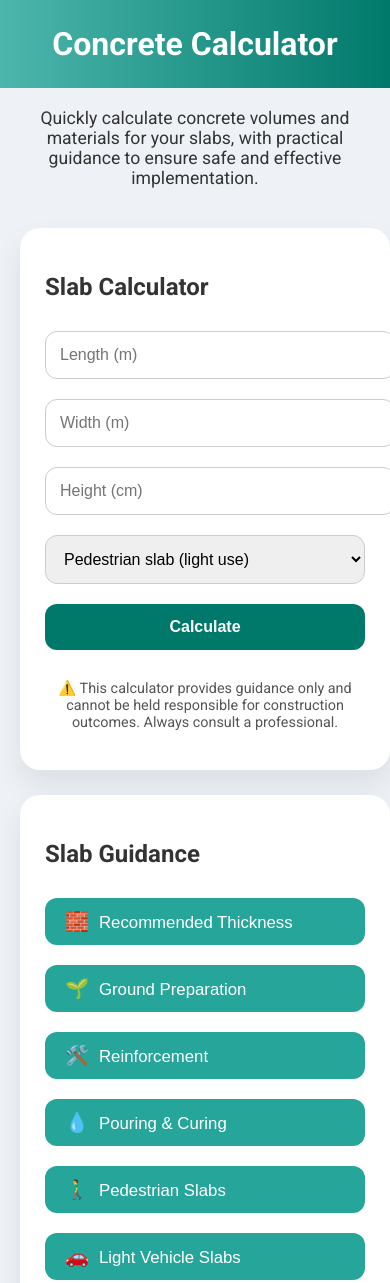
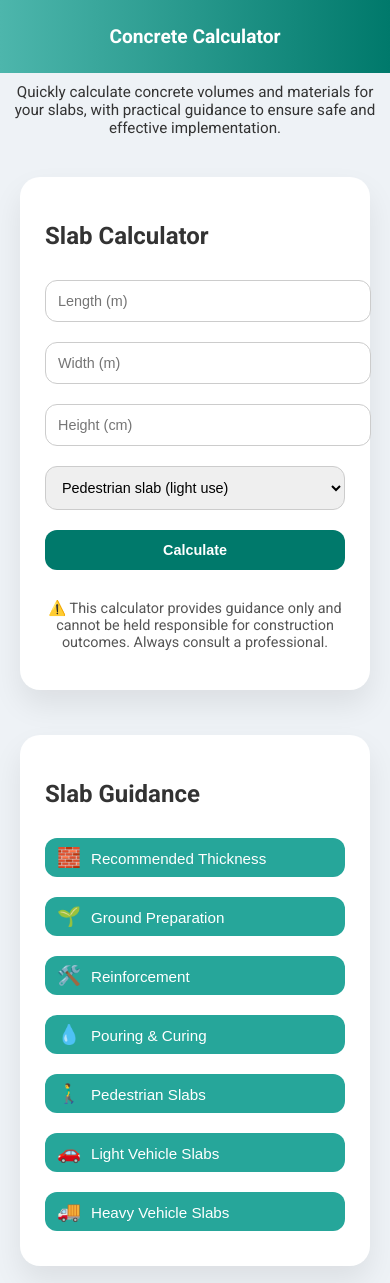
Before and after one commit to concretecalculatorworld-cmd/concrete-calculator, a plain HTML site: page index.html in a window 390 px wide. Shown: the top 1283 px of the page. Drawn offline with Linux system fonts and the light colour scheme.

Commit message:
Update index.html

```diff
--- a/index.html
+++ b/index.html
@@ -6,24 +6,173 @@
   <title>Concrete Calculator</title>
   <link href="https://fonts.googleapis.com/css2?family=Roboto:wght@400;500;700&display=swap" rel="stylesheet">
   <style>
-  body { font-family: 'Roboto', sans-serif; background:#eef2f6; margin:0; padding:0; color:#333; }
-  header { background:linear-gradient(90deg,#4db6ac,#00796b); color:#fff; padding:25px 20px; text-align:center; }
-  header h1 { margin:0; font-size:2rem; }
-  .intro { text-align:center; padding:20px; font-size:1.1rem; max-width:800px; margin:auto; }
-  .container { display:flex; flex-wrap:wrap; justify-content:center; gap:25px; padding:20px; max-width:1200px; margin:auto; }
-  .card { background:#fff; border-radius:20px; padding:25px; box-shadow:0 15px 30px rgba(0,0,0,0.08); flex:1; min-width:320px; transition:0.3s; }
-  .card:hover { box-shadow:0 25px 40px rgba(0,0,0,0.12); }
-  input, select, button { width:100%; padding:14px; margin:10px 0; border-radius:12px; border:1px solid #ccc; font-size:1rem; transition:0.3s; }
-  input:focus, select:focus { border-color:#00796b; outline:none; }
-  button { background:#00796b; color:#fff; border:none; cursor:pointer; font-weight:bold; transition:0.3s; border-radius:12px; }
-  button:hover { background:#004d40; }
-  #result ul { list-style: disc; padding-left:20px; margin-top:10px; }
-  .accordion { cursor:pointer; padding:12px 20px; margin:10px 0; border:none; outline:none; text-align:left; font-weight:500; font-size:1.05rem; background:#26a69a; color:#fff; border-radius:12px; transition:0.3s; }
-  .accordion:hover { background:#00796b; }
-  .panel { padding:12px 20px; display:none; background:#b2dfdb; border-radius:12px; margin-bottom:8px; }
-  .warning { margin-top:20px; font-size:0.9rem; color:#555; text-align:center; }
-  .icon { font-size:1.2rem; margin-right:10px; color:#004d40; }
-  @media(max-width:900px){ .container{ flex-direction:column; } }
+    body {
+      font-family: 'Roboto', sans-serif;
+      background: #eef2f6;
+      margin: 0;
+      padding: 0;
+      color: #333;
+    }
+    header {
+      background: linear-gradient(90deg, #4db6ac, #00796b);
+      color: #fff;
+      padding: 25px 20px;
+      text-align: center;
+    }
+    header h1 {
+      margin: 0;
+      font-size: 2rem;
+    }
+    .intro {
+      text-align: center;
+      padding: 20px;
+      font-size: 1.1rem;
+      max-width: 800px;
+      margin: auto;
+    }
+    .container {
+      display: flex;
+      flex-wrap: wrap;
+      justify-content: center;
+      gap: 25px;
+      padding: 20px;
+      max-width: 1200px;
+      margin: auto;
+    }
+    .card {
+      background: #fff;
+      border-radius: 20px;
+      padding: 25px;
+      box-shadow: 0 15px 30px rgba(0, 0, 0, 0.08);
+      flex: 1;
+      min-width: 320px;
+      transition: 0.3s;
+    }
+    .card:hover {
+      box-shadow: 0 25px 40px rgba(0, 0, 0, 0.12);
+    }
+    input, select, button {
+      width: 100%;
+      padding: 14px;
+      margin: 10px 0;
+      border-radius: 12px;
+      border: 1px solid #ccc;
+      font-size: 1rem;
+      transition: 0.3s;
+    }
+    input:focus, select:focus {
+      border-color: #00796b;
+      outline: none;
+    }
+    button {
+      background: #00796b;
+      color: #fff;
+      border: none;
+      cursor: pointer;
+      font-weight: bold;
+      transition: 0.3s;
+      border-radius: 12px;
+    }
+    button:hover {
+      background: #004d40;
+    }
+    #result ul {
+      list-style: disc;
+      padding-left: 20px;
+      margin-top: 10px;
+    }
+    .accordion {
+      cursor: pointer;
+      padding: 12px 20px;
+      margin: 10px 0;
+      border: none;
+      outline: none;
+      text-align: left;
+      font-weight: 500;
+      font-size: 1.05rem;
+      background: #26a69a;
+      color: #fff;
+      border-radius: 12px;
+      transition: 0.3s;
+    }
+    .accordion:hover {
+      background: #00796b;
+    }
+    .panel {
+      padding: 12px 20px;
+      display: none;
+      background: #b2dfdb;
+      border-radius: 12px;
+      margin-bottom: 8px;
+    }
+    .warning {
+      margin-top: 20px;
+      font-size: 0.9rem;
+      color: #555;
+      text-align: center;
+    }
+    .icon {
+      font-size: 1.2rem;
+      margin-right: 10px;
+      color: #004d40;
+    }
+
+    /* Media Queries */
+    @media (max-width: 1200px) {
+      .container {
+        max-width: 100%;
+      }
+      .card {
+        min-width: 45%;
+      }
+    }
+
+    @media (max-width: 900px) {
+      .container {
+        flex-direction: column;
+        align-items: center;
+      }
+      .card {
+        min-width: 80%;
+        margin: 10px 0;
+      }
+      .intro {
+        font-size: 1rem;
+        padding: 15px;
+      }
+      header h1 {
+        font-size: 1.5rem;
+      }
+      .accordion {
+        font-size: 1rem;
+        padding: 10px 15px;
+      }
+      .panel {
+        padding: 10px 15px;
+      }
+    }
+
+    @media (max-width: 600px) {
+      header h1 {
+        font-size: 1.2rem;
+      }
+      input, select, button {
+        font-size: 0.9rem;
+        padding: 12px;
+      }
+      .intro {
+        font-size: 0.95rem;
+        padding: 10px;
+      }
+      .accordion {
+        font-size: 0.95rem;
+        padding: 8px 12px;
+      }
+      .panel {
+        font-size: 0.9rem;
+        padding: 8px 12px;
+      }
+    }
   </style>
 </head>
 <body>
@@ -122,41 +271,5 @@
 
 <script>
   const slabRatios = {
-  pedestrian: { cement:300, sand:880, gravel:1100, water:150 },
-  lightCar: { cement:350, sand:1000, gravel:1200, water:175 },
-  heavyCar: { cement:400, sand:1100, gravel:1300, water:200 }
-};
-
-function calculate() {
-  const length = parseFloat(document.getElementById("length").value)||0;
-  const width = parseFloat(document.getElementById("width").value)||0;
-  const height = (parseFloat(document.getElementById("height").value)||0)/100;
-  const slabType = document.getElementById("slabType").value;
-  const volume = length*width*height;
-  const ratio = slabRatios[slabType];
-
-  let resultHTML = `<p><strong>Total volume:</strong> ${volume.toFixed(2)} m³</p><ul>`;
-  for(const mat of ['cement','sand','gravel','water']){
-    let mass = ratio[mat]*volume;
-    let line = `${mat.charAt(0).toUpperCase()+mat.slice(1)}: ${mass.toFixed(0)} kg`;
-    if(mat==="cement") line += ` (${(mass/50).toFixed(1)} bags of 50kg)`;
-    if(mat==="water") line = `${mat.charAt(0).toUpperCase()+mat.slice(1)}: ${mass.toFixed(0)} liters`;
-    resultHTML += `<li>${line}</li>`;
-  }
-  resultHTML += "</ul>";
-  document.getElementById("result").innerHTML = resultHTML;
-}
-
-// Accordion
-const acc = document.getElementsByClassName("accordion");
-for(let i=0;i<acc.length;i++){
-  acc[i].addEventListener("click",function(){
-    this.classList.toggle("active");
-    const panel=this.nextElementSibling;
-    panel.style.display = panel.style.display==="block" ? "none":"block";
-  });
-}
-</script>
-
-</body>
-</html>
+    pedestrian: { cement: 300, sand: 880, gravel: 1100, water: 150 },
+    lightCar: { cement: 350, sand: 1000, gravel: 1200, water: 175 },
```
Lines whose indentation alone changed are shown as unchanged.
